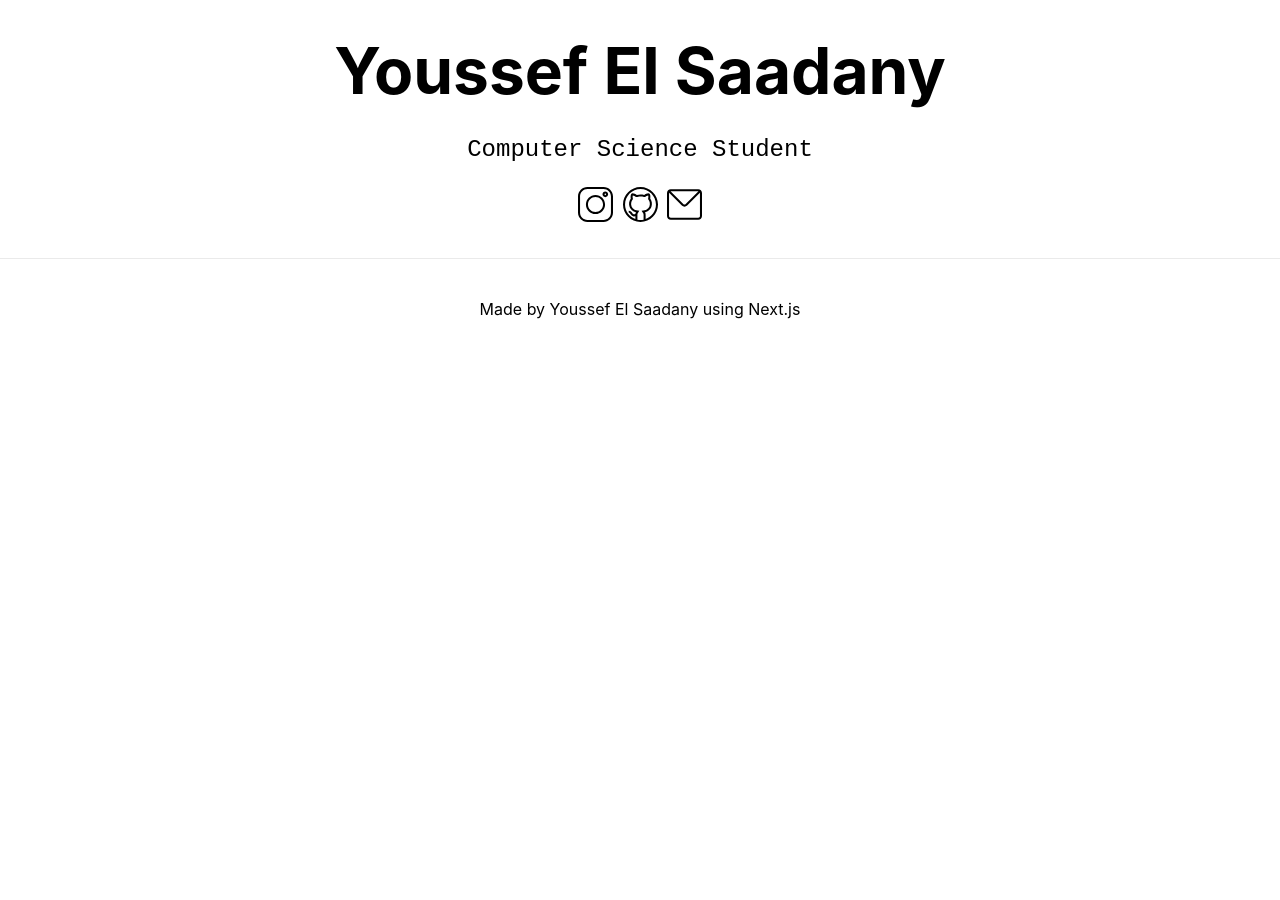
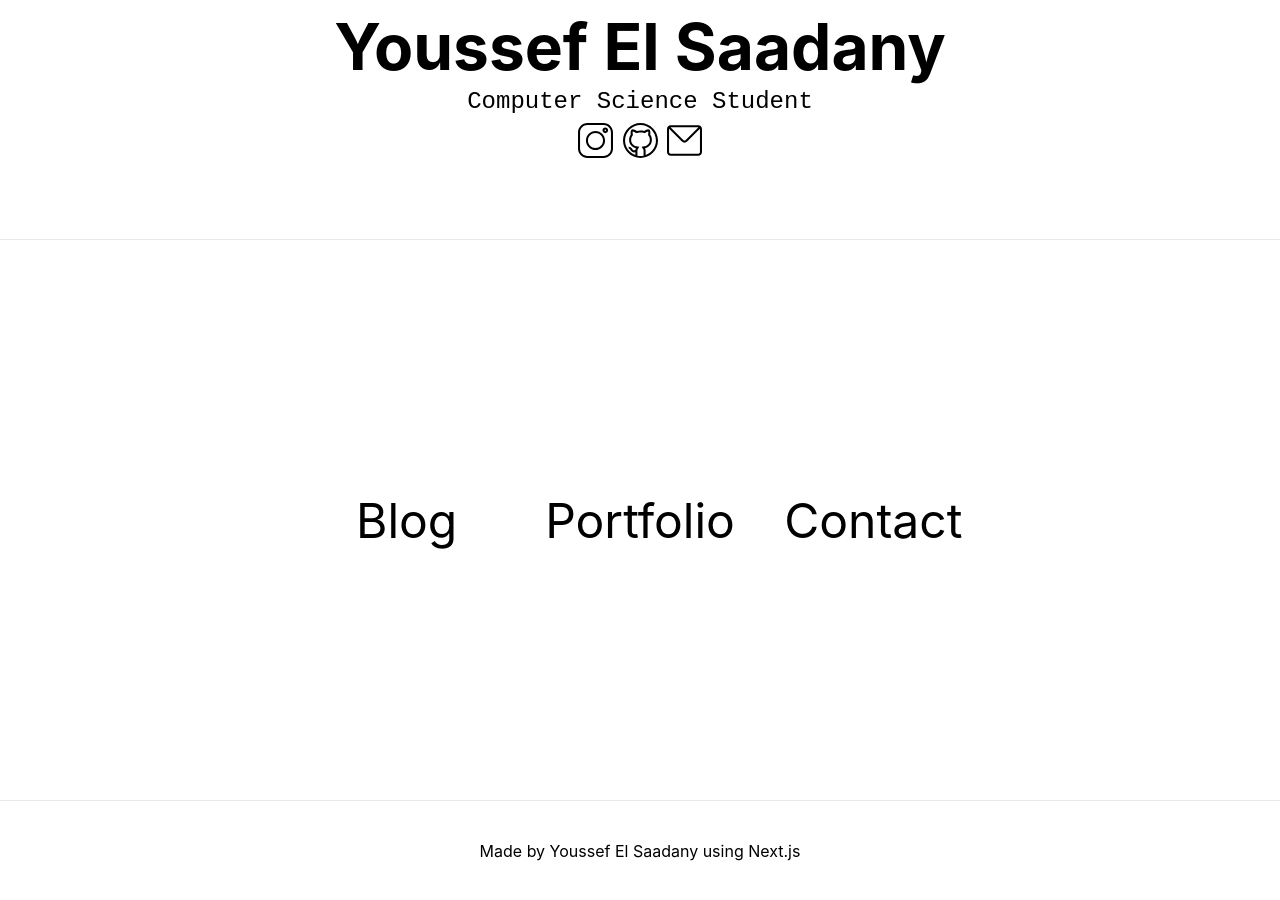
Before and after one commit to yElSaadany/aboutme, a Next.js app: page / in a window 1280 px wide. Before the commit the page ends 800 px from the top, so only its background shows below. Built offline with nearby package versions, Linux system fonts and the light colour scheme.

Commit message:
Updated index.js with menu & css

```diff
--- a/pages/index.js
+++ b/pages/index.js
@@ -8,7 +8,7 @@ export default function Home() {
         <link rel="icon" href="/favicon.ico" />
       </Head>
 
-      <main>
+      <header>
         <h1 className="title">Youssef El Saadany</h1>
 
         <p className="description">
@@ -26,6 +26,12 @@ export default function Home() {
             <img src="/mail.svg" alt="Mail logo" width="35px" />
           </a>
         </div>
+      </header>
+
+      <main>
+        <p>Blog</p>
+        <p>Portfolio</p>
+        <p>Contact</p>
       </main>
 
       <footer>Made by Youssef El Saadany using Next.js</footer>
--- a/styles.css
+++ b/styles.css
@@ -14,8 +14,10 @@ body {
   min-height: 100vh;
 }
 
-main {
-  padding: 2rem 0;
+header {
+  height: 30vh;
+  padding: 0.5rem 0;
+  border-bottom: 1px solid #eaeaea;
 }
 
 footer {
@@ -39,9 +41,35 @@ footer {
 }
 
 .description {
+  margin: 0;
   font-size: 1.5rem;
+}
+
+#social-media-icons {
+  margin-top: 0.5rem;
 }
 
 #social-media-icons a {
   margin: 0 0.3rem;
 }
+
+main {
+  display: flex;
+  justify-content: space-around;
+  text-align: center;
+  align-items: center;
+  flex-grow: column;
+  height: 70vh;
+  max-width: 700px;
+  margin: auto;
+}
+
+main p {
+  font-size: 3rem;
+  width: 100%;
+}
+
+main p:hover {
+  color: darkorchid;
+  cursor: pointer;
+}
```
